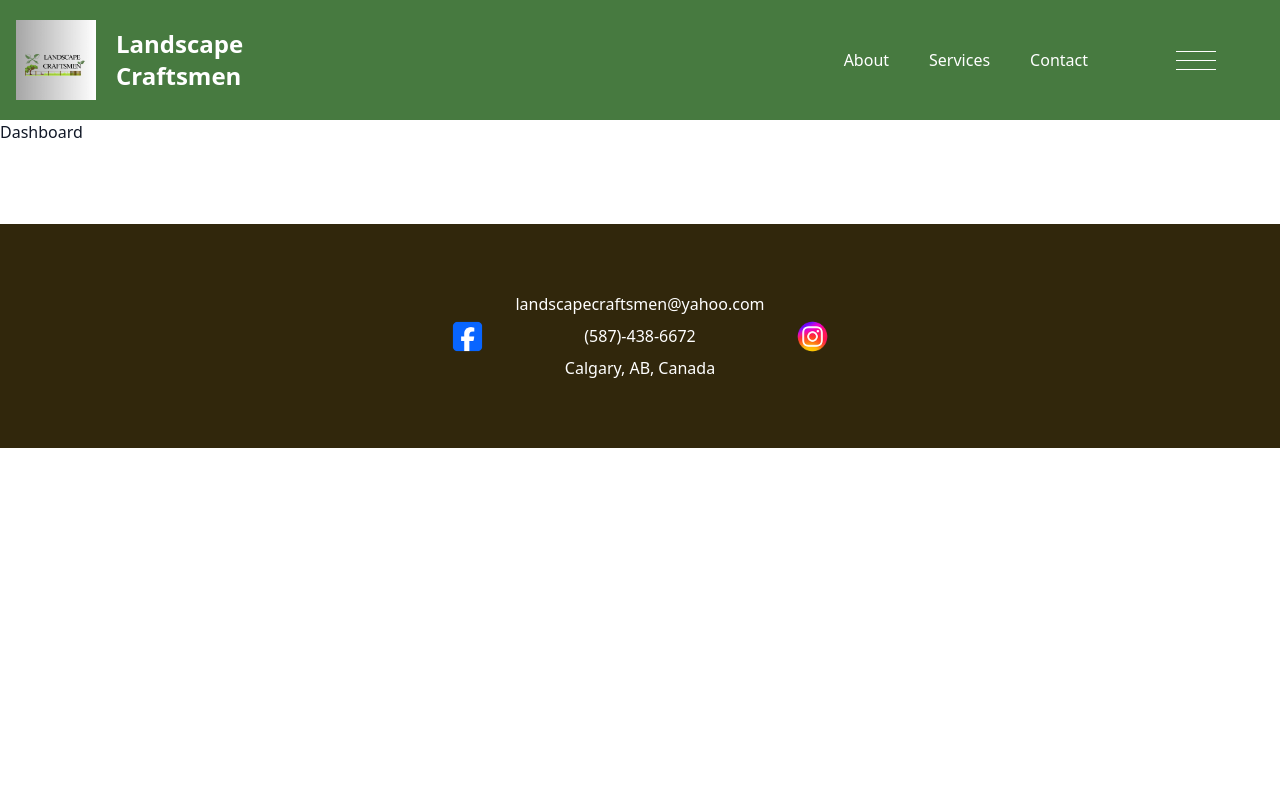
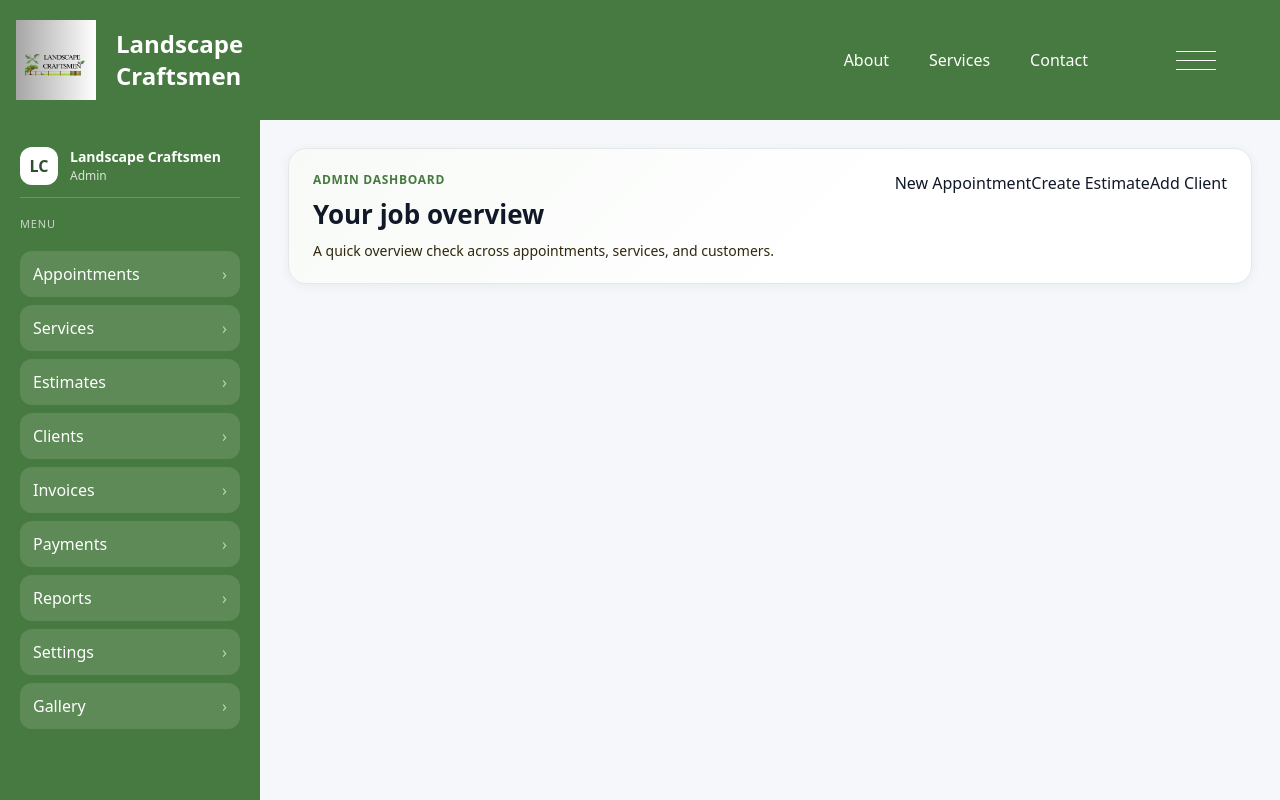
Before and after one commit to Syntactix31/capstone-proj, a Next.js app: page /dashboard in a window 1280 px wide. Built offline with nearby package versions, Linux system fonts and the light colour scheme.

Commit message:
Sidebar + admin hero card

```diff
--- a/src/app/dashboard/page.js
+++ b/src/app/dashboard/page.js
@@ -101,12 +101,105 @@ const CLIENTS = [
   },
 ];
 
+const STATUS_CLASS = {
+  Pending: "admin-badge admin-badge--pending",
+  Confirmed: "admin-badge admin-badge--active",
+  Canceled: "admin-badge admin-badge--muted",
+  Active: "admin-badge admin-badge--active",
+  Inactive: "admin-badge admin-badge--muted",
+};
+
+const MENU_ITEMS = [
+  { id: "appointments", label: "Appointments", href: "/dashboard/appointments" },
+  { id: "services", label: "Services", href: "/dashboard/services" },
+  { id: "estimates", label: "Estimates", href: "/dashboard/estimates" },
+  { id: "clients", label: "Clients", href: "/dashboard/clients" },
+  { id: "invoices", label: "Invoices", href: "/dashboard/invoices" },
+  { id: "payments", label: "Payments", href: "/dashboard/payments" },
+  { id: "reports", label: "Reports", href: "/dashboard/reports" },
+  { id: "settings", label: "Settings", href: "/dashboard/settings" },
+  { id: "gallery", label: "Gallery", href: "/dashboard/gallery" },
+];
+
 export default function DashboardPage() {
+    const router = useRouter();
+
+    /*useEffect(() => {
+        if (typeof window === "undefined") return;
+        const role = localStorage.getItem("auth_role");
+        if (role !== "admin") {
+            router.replace("/auth");
+        }
+    }, [router]);*/
+
+    const pendingCount = APPOINTMENTS.filter(
+        (appt) => appt.status === "Pending"
+    ).length;
+    const confirmedCount = APPOINTMENTS.filter(
+        (appt) => appt.status === "Confirmed"
+    ).length;
+    const canceledCount = APPOINTMENTS.filter(
+        (appt) => appt.status === "Canceled"
+    ).length;
+    const activeServices = SERVICES.filter((service) => service.active).length;
+    const inactiveServices = SERVICES.length - activeServices;
+    const activeClients = CLIENTS.filter((client) => client.status === "Active")
+    .length;
+    const inactiveClients = CLIENTS.length - activeClients;
+    const nextAppointment = APPOINTMENTS.filter(
+        (appt) => appt.status !== "Canceled"
+    ).sort((a, b) => a.date.localeCompare(b.date))[0];
+
   return (
-    <div>
-      <NavBar />
-      <main>Dashboard</main>
-      <Footer />
+    <div className="admin-page">
+      <header className="admin-header">
+        <NavBar />
+      </header>
+
+      <div className="admin-shell">
+        <aside className="admin-sidebar">
+          <div className="admin-sidebar-brand">
+            <span className="admin-sidebar-logo">LC</span>
+            <div>
+              <div className="admin-sidebar-title">Landscape Craftsmen</div>
+              <div className="admin-sidebar-subtitle">Admin</div>
+            </div>
+          </div>
+          <div className="admin-sidebar-section">Menu</div>
+          <nav className="admin-menu">
+            {MENU_ITEMS.map((item) => (
+              <Link key={item.id} href={item.href} className="admin-menu-link">
+                <span>{item.label}</span>
+                <span className="admin-menu-arrow">›</span>
+              </Link>
+            ))}
+          </nav>
+        </aside>
+
+        <main className="admin-main">
+            <section className="admin-hero">
+            <div>
+              <p className="admin-kicker">Admin Dashboard</p>
+              <h1 className="admin-title">
+                Your job overview
+              </h1>
+              <p className="admin-subtitle">
+                A quick overview check across appointments, services, and
+                customers.
+              </p>
+            </div>
+            <div className="admin-hero-actions">
+              <button className="admin-btn admin-btn--primary">
+                New Appointment
+              </button>
+              <button className="admin-btn admin-btn--ghost">
+                Create Estimate
+              </button>
+              <button className="admin-btn admin-btn--ghost">Add Client</button>
+            </div>
+          </section>
+        </main>
+      </div>
     </div>
   );
 }
--- a/src/app/globals.css
+++ b/src/app/globals.css
@@ -1279,6 +1279,156 @@ body {
   }
 }
 
+/*dashboard*/
+
+.admin-page {
+  height: 100vh;
+  overflow: hidden;
+  display: flex;
+  flex-direction: column;
+  background: linear-gradient(90deg, #477a40 0 260px, #f5f7fb 260px);
+}
+
+.admin-header {
+  width: 100%;
+  background: #ffffff;
+  flex: 0 0 auto;
+}
+
+.admin-shell {
+  display: grid;
+  grid-template-columns: 260px minmax(0, 1fr);
+  flex: 1;
+  min-height: 0;
+  overflow: hidden;
+}
+
+.admin-sidebar {
+  background: #477a40;
+  color: #ffffff;
+  padding: 26px 20px 30px 20px;
+  display: flex;
+  flex-direction: column;
+  gap: 18px;
+  position: sticky;
+  top: 0;
+  height: 100%;
+  overflow: hidden;
+}
+
+.admin-sidebar-brand {
+  display: flex;
+  align-items: center;
+  gap: 12px;
+  padding-bottom: 12px;
+  border-bottom: 1px solid rgba(255, 255, 255, 0.2);
+}
+
+.admin-sidebar-logo {
+  width: 38px;
+  height: 38px;
+  border-radius: 12px;
+  background: #ffffff;
+  color: #2f4e2d;
+  display: inline-flex;
+  align-items: center;
+  justify-content: center;
+  font-weight: 700;
+}
+
+.admin-sidebar-title {
+  font-weight: 700;
+  font-size: 14px;
+}
+
+.admin-sidebar-subtitle {
+  font-size: 12px;
+  color: rgba(255, 255, 255, 0.8);
+}
+
+.admin-sidebar-section {
+  font-size: 11px;
+  text-transform: uppercase;
+  letter-spacing: 0.08em;
+  color: rgba(255, 255, 255, 0.7);
+}
+
+.admin-menu {
+  display: flex;
+  flex-direction: column;
+  gap: 8px;
+}
+
+.admin-menu-link {
+  display: flex;
+  align-items: center;
+  justify-content: space-between;
+  padding: 10px 12px;
+  border-radius: 12px;
+  color: inherit;
+  text-decoration: none;
+  background: rgba(255, 255, 255, 0.12);
+  border: 1px solid transparent;
+  transition: background 0.15s ease, border 0.15s ease, transform 0.1s ease;
+}
+
+.admin-menu-link:hover {
+  background: rgba(255, 255, 255, 0.22);
+  border-color: rgba(255, 255, 255, 0.35);
+  transform: translateX(2px);
+}
+
+.admin-menu-arrow {
+  font-size: 16px;
+  opacity: 0.6;
+}
+
+.admin-main {
+  width: 100%;
+  max-width: none;
+  margin: 0;
+  padding: 28px 28px 44px 28px;
+  display: flex;
+  flex-direction: column;
+  gap: 22px;
+  height: 100%;
+  overflow-y: auto;
+  scroll-behavior: smooth;
+}
+
+.admin-hero {
+  display: flex;
+  align-items: flex-start;
+  justify-content: space-between;
+  gap: 24px;
+  padding: 22px 24px;
+  border-radius: 18px;
+  border: 1px solid #e5e7eb;
+  background: linear-gradient(135deg, #f7faf7 0%, #ffffff 60%);
+  box-shadow: 0 2px 10px rgba(71, 122, 64, 0.08);
+}
+
+.admin-kicker {
+  font-size: 12px;
+  font-weight: 700;
+  color: #477a40;
+  letter-spacing: 0.06em;
+  margin: 0 0 6px 0;
+  text-transform: uppercase;
+}
+
+.admin-title {
+  margin: 0 0 6px 0;
+  font-size: 26px;
+  font-weight: 800;
+  color: #111827;
+}
+
+.admin-subtitle {
+  margin: 0;
+  font-size: 14px;
+  color: #31270c;
+}
 
 
 
```
